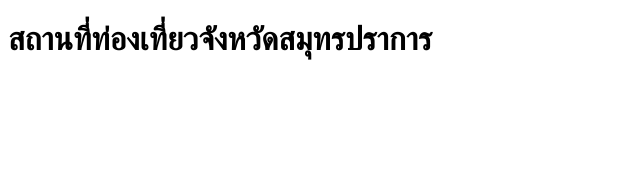
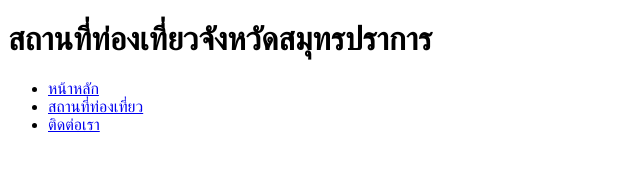
Before and after one commit to peerapat1331/Homework1, a plain HTML site: page places.html in a window 1280 px wide. Shown: the whole page, without its empty margins (0-640 px from the left). Drawn offline with Linux system fonts and the light colour scheme; files that its build step writes are made by us from their sources.

Commit message:
สรร้างป่มกดไปหน้าอื่น

```diff
--- a/places.html
+++ b/places.html
@@ -10,3 +10,10 @@
 <header class="content-container">
     <h1>สถานที่ท่องเที่ยวจังหวัดสมุทรปราการ</h1>
     <link rel="stylesheet" href="css/style.css">
+    <nav>
+        <ul>
+            <li><a href="index.html">หน้าหลัก</a></li>
+            <li><a href="places.html">สถานที่ท่องเที่ยว</a></li>
+            <li><a href="contact.html">ติดต่อเรา</a></li>
+        </ul>
+    </nav>
```
